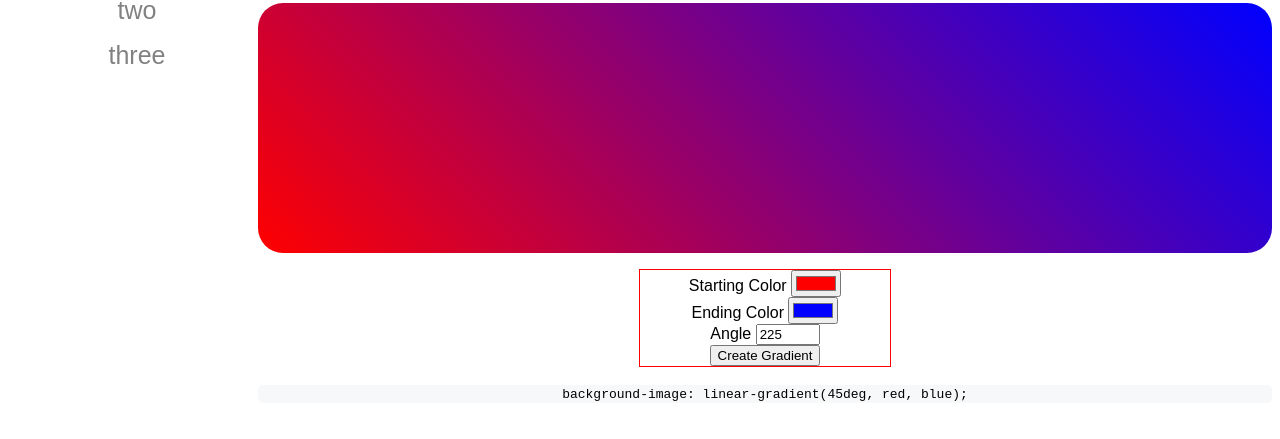
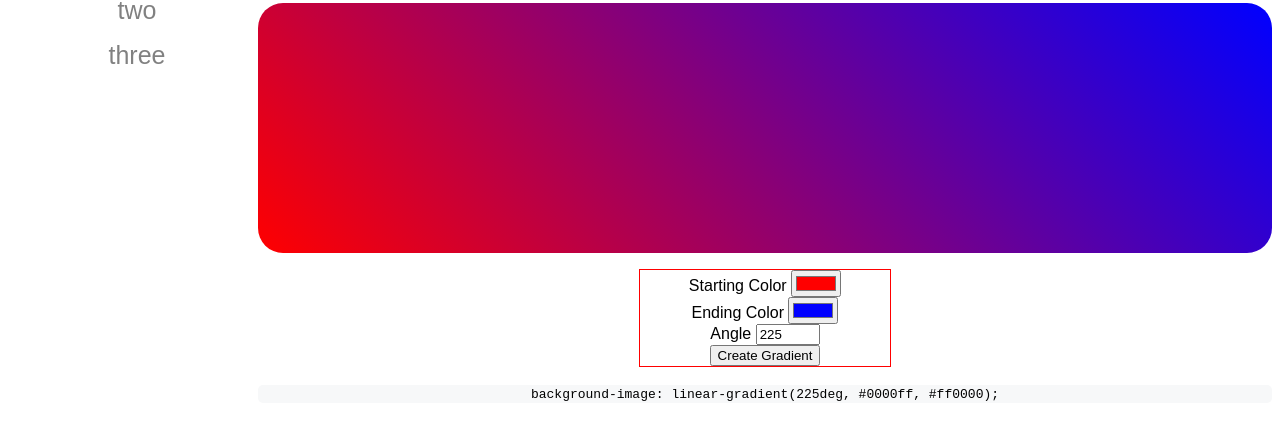
Before and after one commit to chase-stevens/gradientDeviser, a plain HTML site: page index.html in a window 1280 px wide. Both pictures are taken after a click on the button "Create Gradient". Shown: the part 77-516 px from the top of the page. Drawn offline with Linux system fonts and the light colour scheme.

Commit message:
added javascript to manipulate code snippet on gradient creation

```diff
--- a/index.html
+++ b/index.html
@@ -41,7 +41,7 @@
     <br>
 
     <div class="css-code-container">
-      <code id="gradient-css-code">background-image: linear-gradient(45deg, red, blue);</code>
+      <code id="gradient-css-code">background-image: linear-gradient(225deg, red, blue);</code>
     </div>
   </div>
 
--- a/main.js
+++ b/main.js
@@ -20,4 +20,5 @@ function create_gradient() {
   let gradient_data = collect_gradient_data();
   let gradient = render_gradient(gradient_data[2], gradient_data[1], gradient_data[0]);
   document.getElementById("gradient").style.backgroundImage = gradient;
+  document.getElementById("gradient-css-code").innerHTML = "background-image: " + gradient + ";";
 }
```
